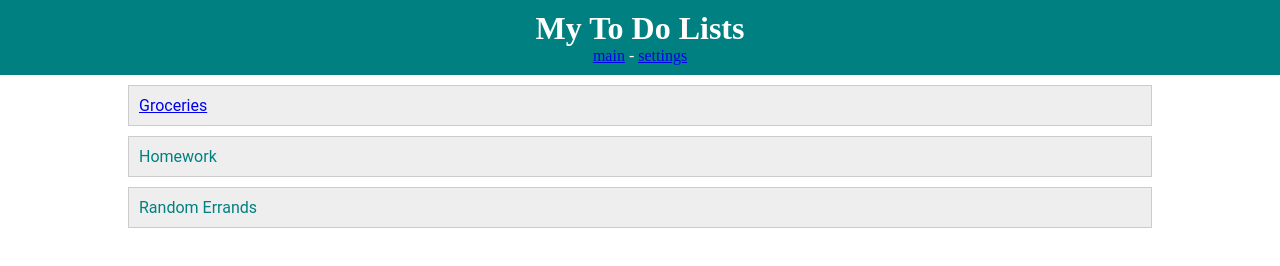
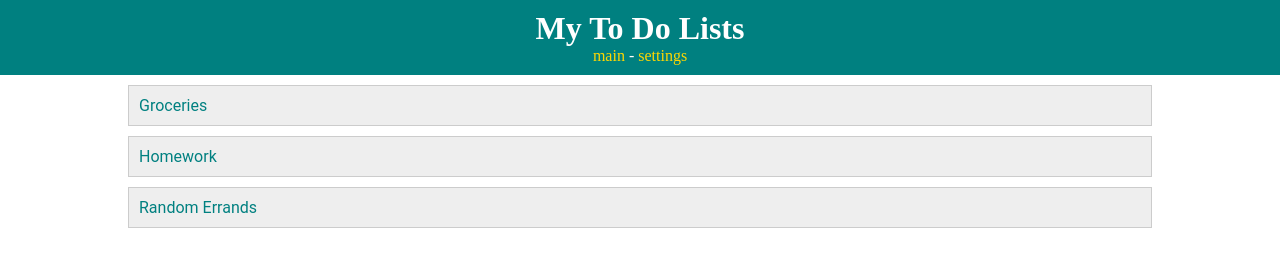
Before and after one commit to agarwaln27/week4_lab, a plain HTML site: page index.html in a window 1280 px wide. Drawn offline with Linux system fonts and the light colour scheme.

Commit message:
Color updates
Further updates to style

```diff
--- a/style.css
+++ b/style.css
@@ -25,6 +25,16 @@ h1 {
     margin: 0;
 }
 
+header a {
+    color: gold;
+    text-decoration: none;
+}
+
+.list a {
+    color: teal;
+    text-decoration: none;
+}
+
 /*********** LISTS ************/
 #todo-lists {
     margin: 0 auto;
```
